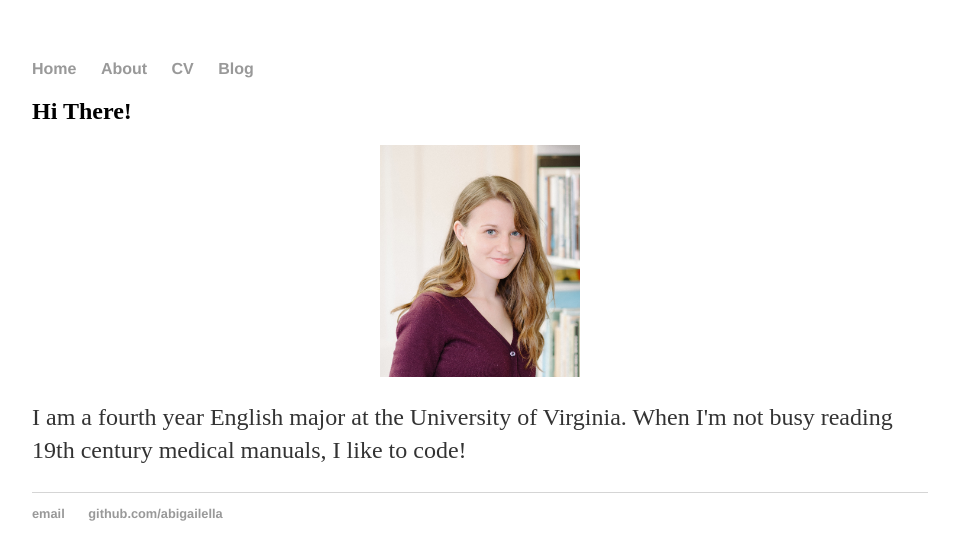
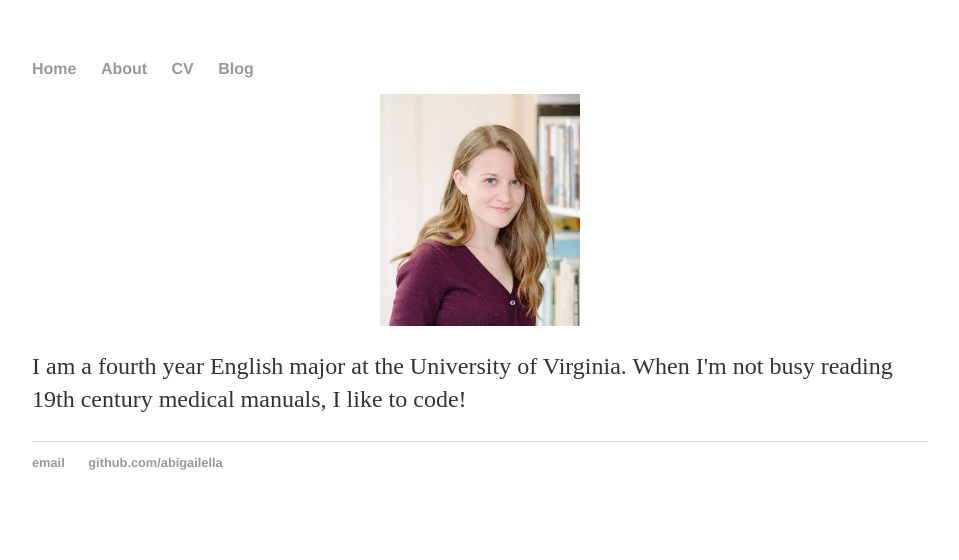
Before and after one commit to abigailella/abigailella.github.io, a Jekyll site: the page built from about.html, in a window 1280 px wide. Shown: the top 560 px of the page, without its empty margins (160-1119 px from the left). Built offline with Jekyll 4.4.1, drawn with Linux system fonts in a browser that asks for light colours.

Commit message:
Update about.html

```diff
--- a/about.html
+++ b/about.html
@@ -16,7 +16,6 @@ img {
 </head>
 <body>
 
-<h2>Hi There!</h2>
 
 <img src="headshot.jpg" alt="Avatar" style="width:200px">
 <p>I am a fourth year English major at the University of Virginia.
```
